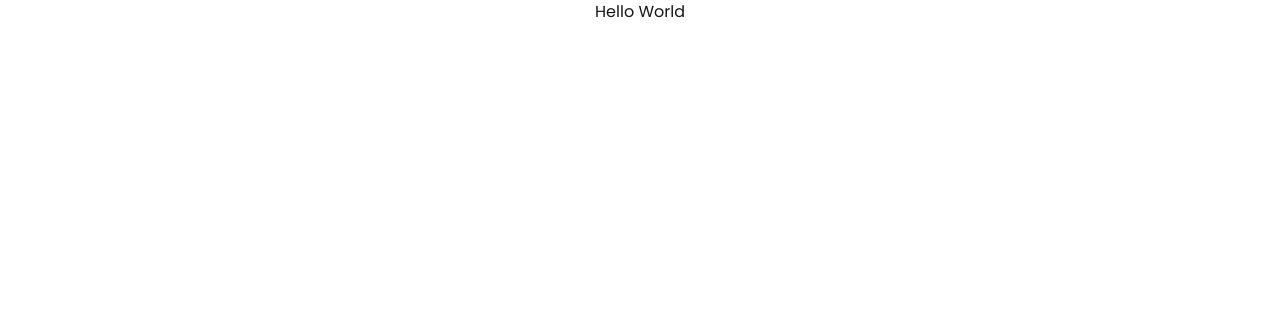
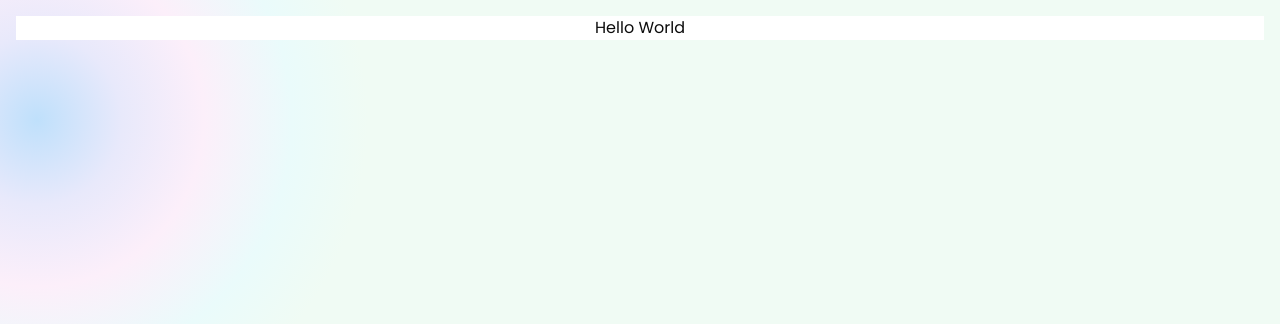
Before and after one commit to oxsabbir/dev-portfolio, a Next.js app: page / in a window 1280 px wide. Shown: the top 324 px of the page. Built offline with nearby package versions, Linux system fonts and the light colour scheme.

Commit message:
add repeated styles

```diff
--- /dev/null
+++ b/app/components/profile-card.jsx
@@ -0,0 +1,9 @@
+export default function ProfileCard() {
+  return (
+    <>
+      <div className="">
+        <h1 className="smallText">Profile card</h1>
+      </div>
+    </>
+  );
+}
--- a/app/globals.css
+++ b/app/globals.css
@@ -4,18 +4,35 @@
 
 :root {
   --background: #ffffff;
-  --foreground: #171717;
+  --foreground: #0c0c0c;
 }
 
 @media (prefers-color-scheme: dark) {
   :root {
-    --background: #0a0a0a;
-    --foreground: #ededed;
+    --background: #0c0c0c;
+    --foreground: #ffffff;
   }
 }
 
 body {
   color: var(--foreground);
-  background: var(--background);
+  background: radial-gradient(328px at 2.9% 15%, rgb(191, 224, 251) 0%, rgb(232, 233, 251) 25.8%, rgb(252, 239, 250) 50.8%, rgb(234, 251, 251) 77.6%, rgb(240, 251, 244) 100.7%);
+  background-repeat: no-repeat;
+  background-size: cover;
+  height: 100vh;
   font-family: var(--font-poppins), var(--font-plus-jakarta-sans);
 }
+
+.smallTextUpperCase {
+  @apply text-sm font-light text-primary font-poppins;
+}
+.smallText {
+  @apply text-sm font-normal text-primary font-poppins;
+}
+.sectionHeaderText {
+  @apply text-5xl font-plusJakarta text-primary;
+}
+/*
+.cardBackground {
+  @apply bg-background;
+} */
--- a/app/layout.tsx
+++ b/app/layout.tsx
@@ -1,5 +1,6 @@
 import type { Metadata } from "next";
-import { Geist, Geist_Mono,Plus_Jakarta_Sans,Poppins } from "next/font/google";
+import {Plus_Jakarta_Sans,Poppins } from "next/font/google";
+import ProfileCard from "@/app/components/profile-card"
 import "./globals.css";
 
 const plustJakartaSans =
@@ -15,7 +16,7 @@ const poppins =
   Poppins({
     variable : "--font-poppins",
     subsets : ['latin'],
-    weight : ["400","500","900"],
+    weight : ["300","400","500","900"],
     fallback: ["Arial", "Helvetica"]
   })
 
@@ -35,7 +36,12 @@ export default function RootLayout({
       <body
         className={`${plustJakartaSans.variable} ${poppins.variable} antialiased`}
       >
+        <div className=" max-w-screen-xxl m-auto p-4">
+          <div className="fixed top-5 max-w-[320px]">
+            <ProfileCard/>
+          </div>
         {children}
+        </div>
       </body>
     </html>
   );
--- a/tailwind.config.ts
+++ b/tailwind.config.ts
@@ -11,6 +11,24 @@ export default {
       colors: {
         background: "var(--background)",
         foreground: "var(--foreground)",
+        primary: "#FFFFFF",
+        secondery: "#78CC6D",
+        textSmColor: "#EAEAEA",
+      },
+      backgroundImage: {
+        primaryGradient:
+          "linear-gradient(112.564deg, rgba(255, 255, 255, 10%) 0%, rgba(255, 255, 255, 0%) 99%);",
+        seconderGradient:
+          "linear-gradient(120deg, rgba(255, 255, 255, 2%) 0%, rgba(0, 0, 0, 20%) 100%);",
+        cardGradient:
+          "linear-gradient(120deg, rgba(255, 255, 255, 2%) 0%, rgba(0, 0, 0, 20%) 100%);",
+      },
+      fontFamily: {
+        plusJakarta: "var(--font-plus-jakarta-sans)",
+        poppins: "var(--font-poppins)",
+      },
+      screens: {
+        xxl: "1320px",
       },
     },
   },
```
